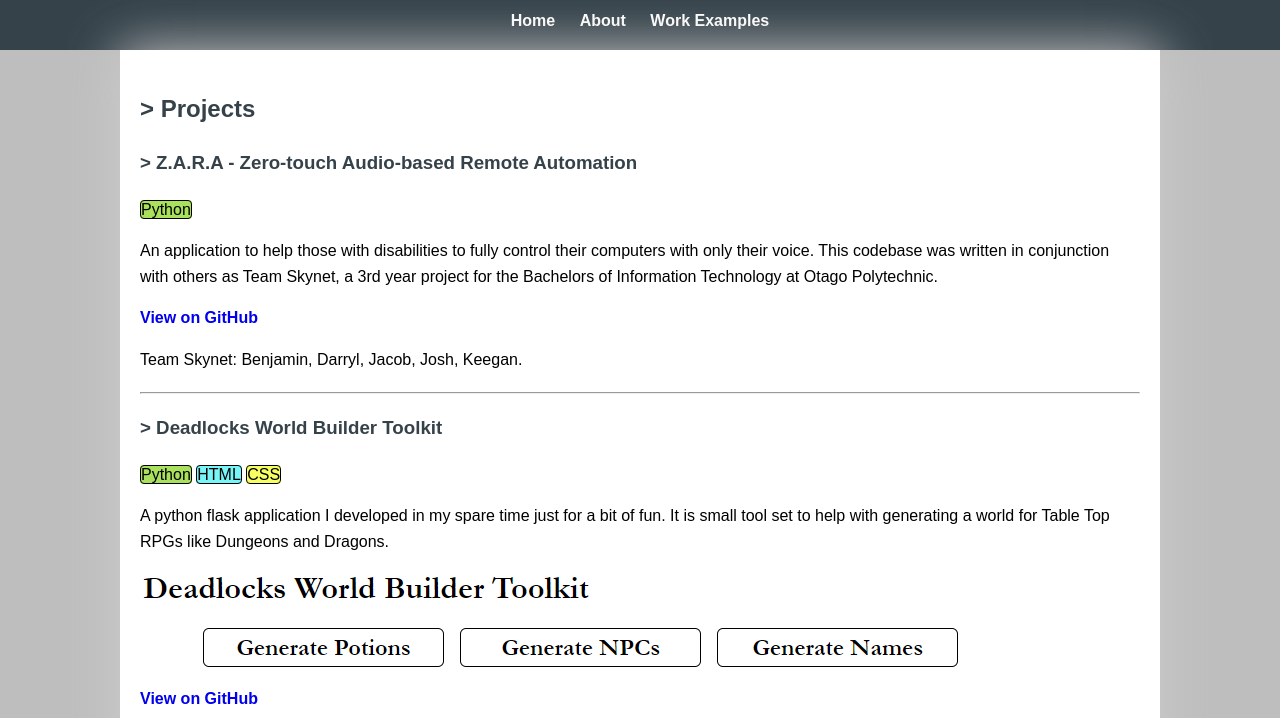
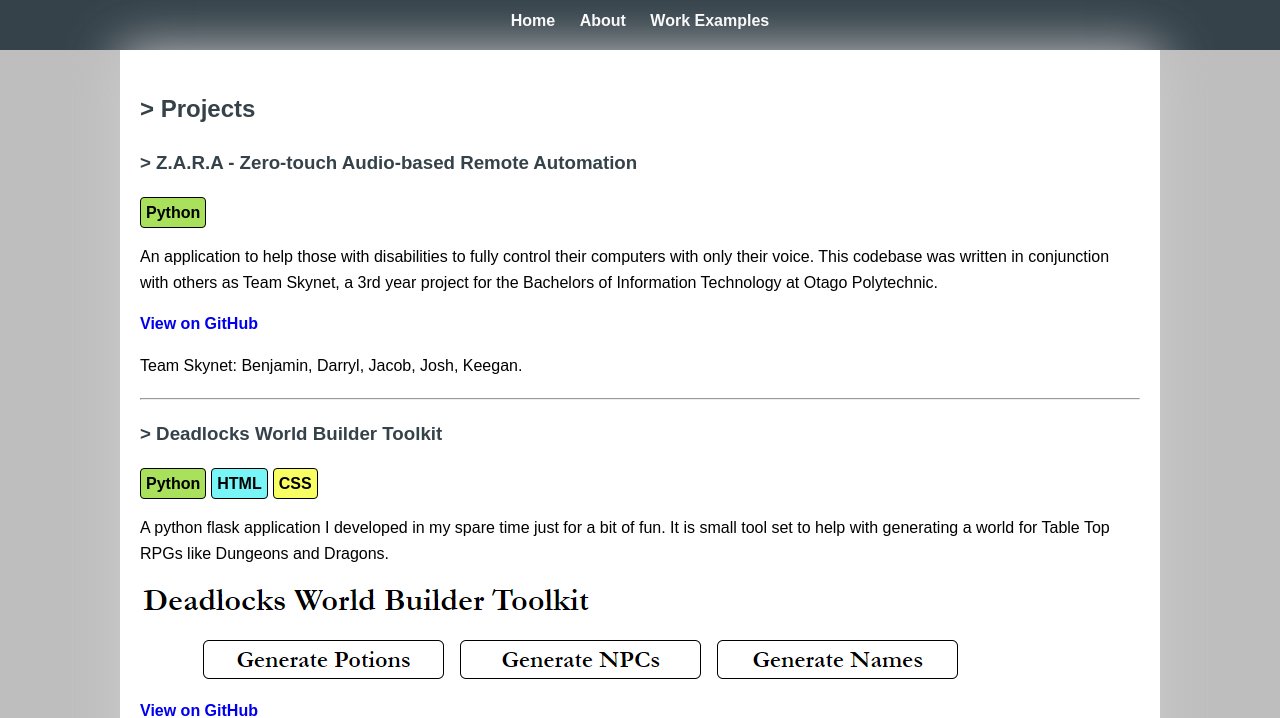
Before and after one commit to 0xDEAD10CK/0xDEAD10CK.github.io, a plain HTML site: page work.html in a window 1280 px wide. Shown: the part 86-804 px from the top of the page. Drawn offline with Linux system fonts and the light colour scheme.

Commit message:
Added better styling to the language tags.

```diff
--- a/styles.css
+++ b/styles.css
@@ -65,9 +65,16 @@ a {
     font-weight: bold;
 }
 
+#languages{
+	display: flex;
+	gap: 5px;
+}
+
 .codeLabel {
 	border: 1px black solid;
 	border-radius: 4px;
+	padding: 2px 5px;
+	font-weight: bold;
 }
 
 .python {
```
